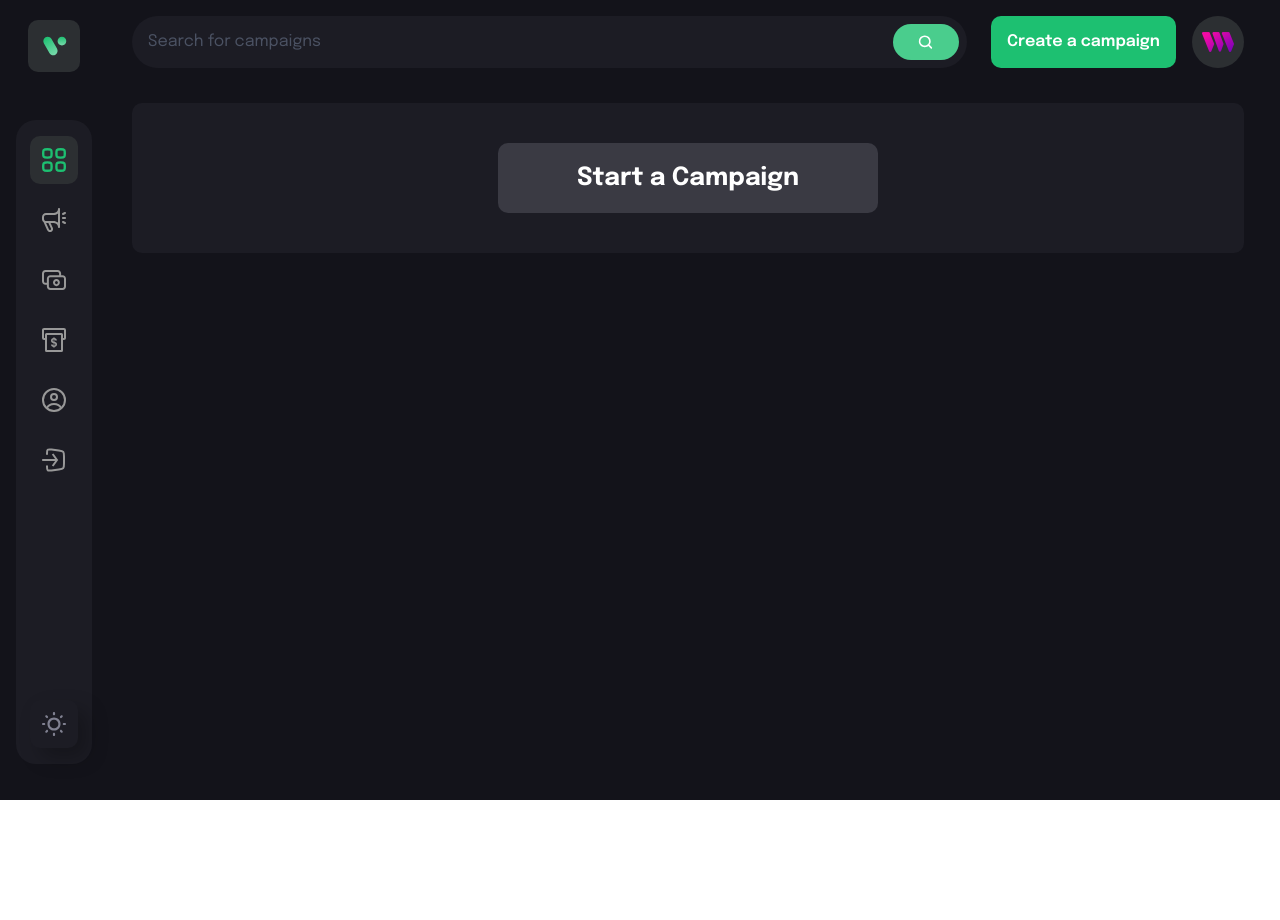
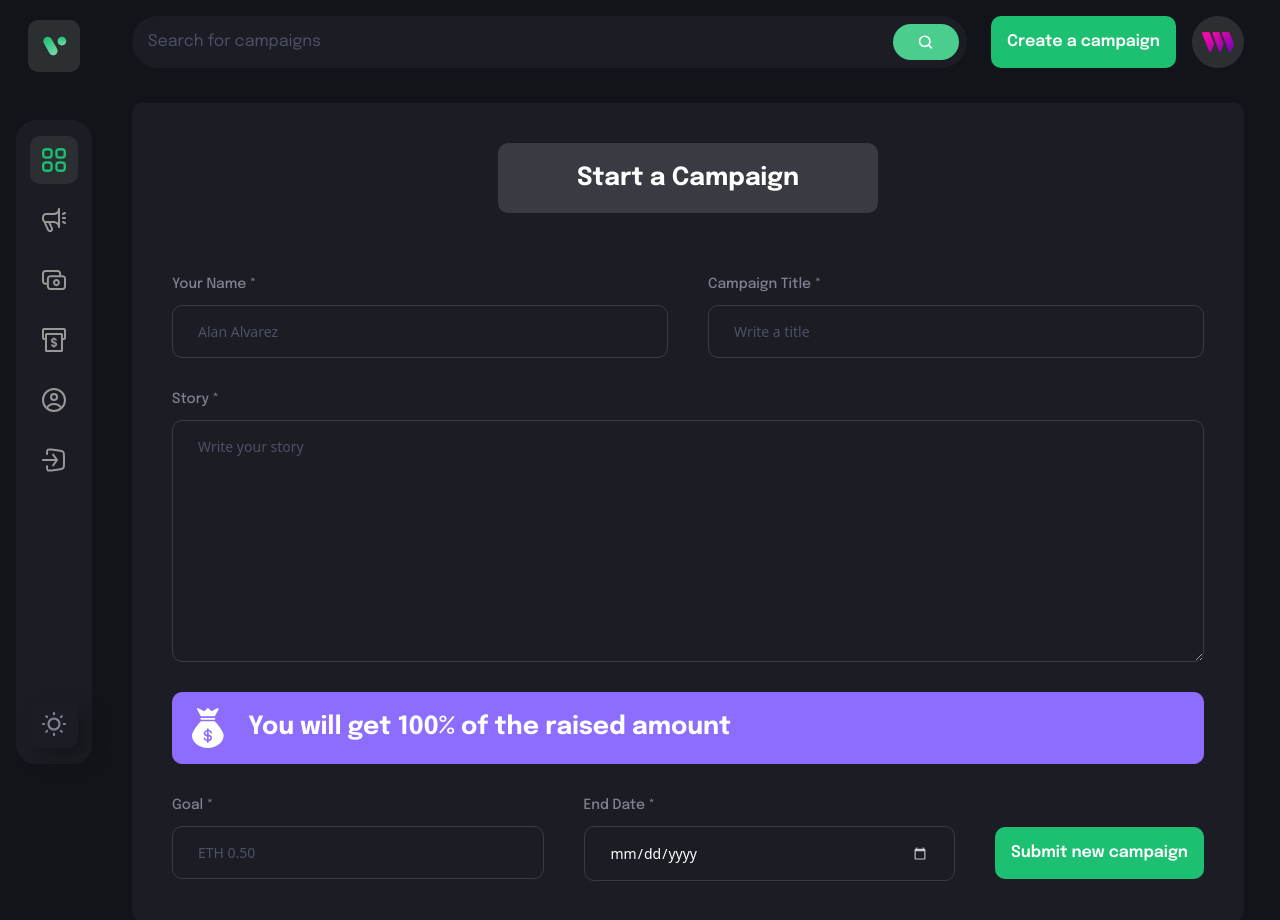
Before and after one commit to AlanAlvarez21/crowdfundingApp, a React (Vite) app in the folder client-side/: page /create-campaign in a window 1280 px wide. Shown: the top 920 px of the page. Before the commit the page ends 800 px from the top, so only its background shows below. Built offline with nearby package versions, Linux system fonts and the light colour scheme; what @thirdweb-dev/react would draw is missing.

Commit message:
feat: updated create campaign page

```diff
--- a/client-side/src/pages/CreateCampaign.jsx
+++ b/client-side/src/pages/CreateCampaign.jsx
@@ -3,7 +3,7 @@
 import { ethers } from 'ethers';
 
 import { money } from '../assets'
-import { CustomButton } from '../components'
+import { CustomButton, FormField } from '../components'
 import { checkIfImage } from '../utils'
 
 const CreateCampaign = () => {
@@ -18,6 +18,10 @@
     image: '',
   });
 
+  const handleSubmit = () => {
+
+  }
+
   return (
     <div className='bg-[#1c1c24] flex justify-center items-center flex-col rounded-[10px] sm:p-10 p-4'>
       {isLoading && 'Loader...'}
@@ -26,6 +30,60 @@
           Start a Campaign
         </h1>
       </div>
+
+      <form onSubmit={handleSubmit} className="w-full mt-[60px] flex flex-col gap-[30px]">
+        <div className="flex flex-wrap gap-[40px]">
+          <FormField
+            labelName='Your Name *'
+            placeholder='Alan Alvarez'
+            inputType='text'
+            value={form.name}
+            handleChange={() => {}}
+          />
+          <FormField
+            labelName='Campaign Title *'
+            placeholder='Write a title'
+            inputType='text'
+            value={form.title}
+            handleChange={() => {}}
+          />
+        </div>
+        <FormField
+            labelName='Story *'
+            placeholder='Write your story'
+            isTextArea
+            value={form.description}
+            handleChange={() => {}}
+          />
+
+          <div className='flex items-center justify-start w-full p-4 bg-[#8c6dfd] rounded-[10px]'>
+            <img src={money} alt="money" className='w-[40px] h-[40px] object-contain'  />
+              <h4 className='font-epilogue font-bold text-[25px] text-white ml-[20px]' >You will get 100% of the raised amount</h4>
+          </div>
+          <div className="flex flex-wrap gap-[40px]">
+          <FormField
+            labelName='Goal *'
+            placeholder='ETH 0.50'
+            inputType='text'
+            value={form.target}
+            handleChange={() => {}}
+          />
+          <FormField
+            labelName='End Date *'
+            placeholder='End Date'
+            inputType='date'
+            value={form.deadline}
+            handleChange={() => {}}
+          />
+          <div className='flex justify-center flex-wrap items-center mt-[30px]'>
+            <CustomButton
+              btnType="submit"
+              title="Submit new campaign"
+              styles="bg-[#1dc071]"
+            />
+          </div>
+        </div>
+      </form>
     </div>
   )
 }
```
